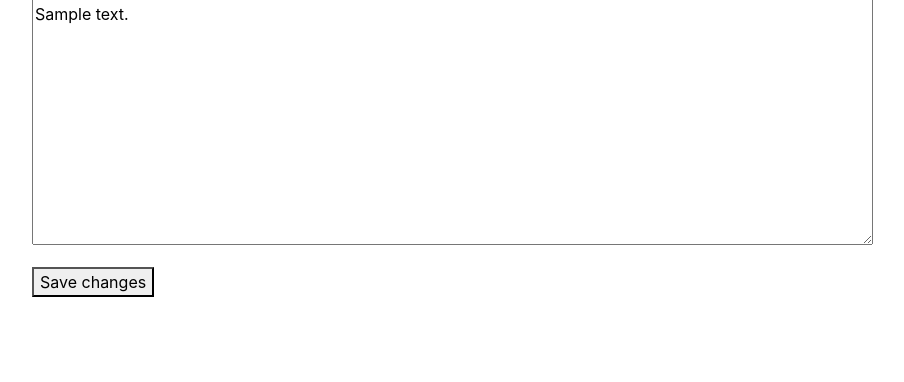
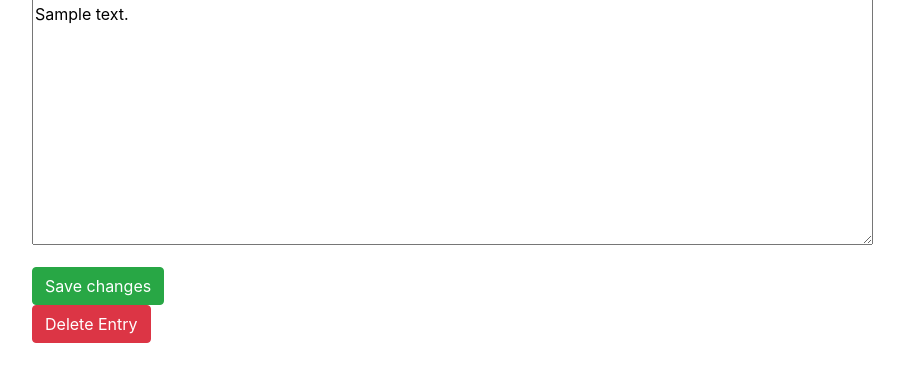
Before and after one commit to bulwarkjj/bjj_journal-, a Django app: page /edit_entry/1/ in a window 1280 px wide. Shown: the part 154-536 px from the top of the page, without its empty margins (53-957 px from the left). Run offline with Django 3.2, Linux system fonts and the light colour scheme; a user stored in the database is signed in; tables that the repository leaves empty hold one stand-in row (values such as "Sample post"); some libraries are stand-ins or nearby versions.

Commit message:
Added delete button to entries and topics

```diff
--- a/bjj_logs/templates/bjj_logs/edit_entry.html
+++ b/bjj_logs/templates/bjj_logs/edit_entry.html
@@ -5,7 +5,7 @@
     <meta name="viewport"
           content="width=device-width, user-scalable=no, initial-scale=1.0, maximum-scale=1.0, minimum-scale=1.0">
     <meta http-equiv="X-UA-Compatible" content="ie=edge">
-    <title>Document</title>
+    <title>Bulwark Jiu Jitsu</title>
 </head>
 <body>
     {% extends 'bjj_logs/base.html' %}
@@ -19,8 +19,12 @@
         <form action="{% url 'bjj_logs:edit_entry' entry.id %}" method="post">
             {% csrf_token %}
             {{ form.as_p }}
-            <button name="submit">Save changes</button>
+            <button name="submit" class="btn btn-success">Save changes</button>
         </form>
+
+
+        <a class="btn btn-danger" href="{% url 'bjj_logs:delete_entry' entry.id %}" role="button">Delete Entry</a>
+
 
     {% endblock content %}
 
--- a/bjj_logs/templates/bjj_logs/topic.html
+++ b/bjj_logs/templates/bjj_logs/topic.html
@@ -33,6 +33,8 @@
             <p>There are no entries for this skill yet</p>
         {% endfor %}
 
+        <a class="btn btn-danger" href="{% url 'bjj_logs:delete_topic' topic.id %}" role="button">Delete Topic</a>
+
     {% endblock content %}
 
 </body>
--- a/bjj_logs/templates/bjj_logs/topics.html
+++ b/bjj_logs/templates/bjj_logs/topics.html
@@ -28,6 +28,7 @@
 
     <h3><a href="{%url 'bjj_logs:new_topic' %}">Add a new skill</a></h3>
 
+
     {% endblock content %}
 
 </body>
--- a/bjj_logs/urls.py
+++ b/bjj_logs/urls.py
@@ -15,7 +15,10 @@ urlpatterns = [
     path('new_topic/', views.new_topic, name='new_topic'),
     # Page for adding a new entry
     path('new_entry/<int:topic_id>/', views.new_entry, name='new_entry'),
-    # remove topic
+    # Delete entry
+    path('delete_entry/<int:entry_id>/', views.delete_entry, name='delete_entry'),
+    # Delete topic
+    path('delete_topic/<int:topic_id>/', views.delete_topic, name='delete_topic'),
     # Page for editing an entry.
     path('edit_entry/<int:entry_id>/', views.edit_entry, name='edit_entry'),
 ]
--- a/bjj_logs/views.py
+++ b/bjj_logs/views.py
@@ -3,6 +3,9 @@ from django.contrib.auth.decorators import login_required
 from django.http import Http404, HttpResponseRedirect
 from .models import Topic, Entry
 from .forms import TopicForm, EntryForm
+from django.views.generic.edit import DeleteView
+from django.urls import reverse_lazy
+
 
 
 def index(request):
@@ -94,3 +97,21 @@ def edit_entry(request, entry_id):
 
     context = {'entry': entry, 'topic': topic, 'form': form}
     return render(request, "bjj_logs/edit_entry.html", context)
+
+
+@login_required
+def delete_entry(request, entry_id):
+  """Delete an existing entry"""
+  entry = get_object_or_404(Entry, id=entry_id)  # getting the entry object the user wants to delete
+    # topic=entry.topic
+  entry.delete()  # Delete the entry
+  context = {'entry': entry}  # I don't even think we need to pass this but I just want to be safe and pass something
+  return render(request, 'bjj_logs/delete_entry.html', context)
+
+
+@login_required
+def delete_topic(request, topic_id):
+    topic = get_object_or_404(Topic, id=topic_id)
+    topic.delete()
+    context = {'topic': topic}
+    return render(request, 'bjj_logs/delete_topic.html', context)
```
Also changed, not shown: bjj_logs/templates/bjj_logs/delete_entry.html (added, +26 -0 lines), bjj_logs/templates/bjj_logs/delete_topic.html (added, +26 -0 lines).
